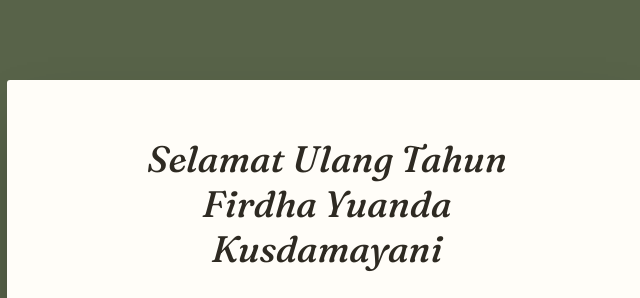
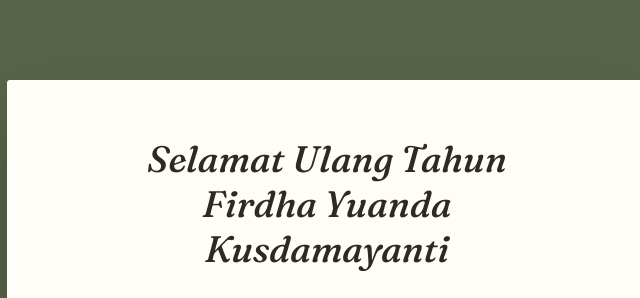
Before and after one commit to fitrapamungkas69-ctrl/pipi, a plain HTML site: page index.html in a window 1280 px wide. Shown: the part 800-1098 px from the top of the page, 313-953 px from the left. Drawn offline with nearby package versions, Linux system fonts and the light colour scheme.

Commit message:
Fix typo in birthday message header

```diff
--- a/index.html
+++ b/index.html
@@ -400,7 +400,7 @@
 
     <section class="letter-section">
       <div class="letter-card">
-        <h2>Selamat Ulang Tahun <br>Firdha Yuanda Kusdamayani</h2>
+        <h2>Selamat Ulang Tahun <br>Firdha Yuanda Kusdamayanti</h2>
         <p>Happy birthday yang ke-22 buat pacar aku/mark/haechan (pilih aja yang mana terserah) yang paling cantikkkkkk, emaknya Bendut! <br><br>
         Semoga di umur yang baru ini, rezeki kamu makin mengalir deras biar bisa beli tiket konser NCT (kalau ada itu juga) & biar Ben bisa mukbang salmon, sehat selalu sayanggg, dan semoga semua impianmu tercapai. Terima kasih sudah jadi orang yang luar biasa di hidupku.</p>
         <div class="signature">— with love, fitra</div>
```
